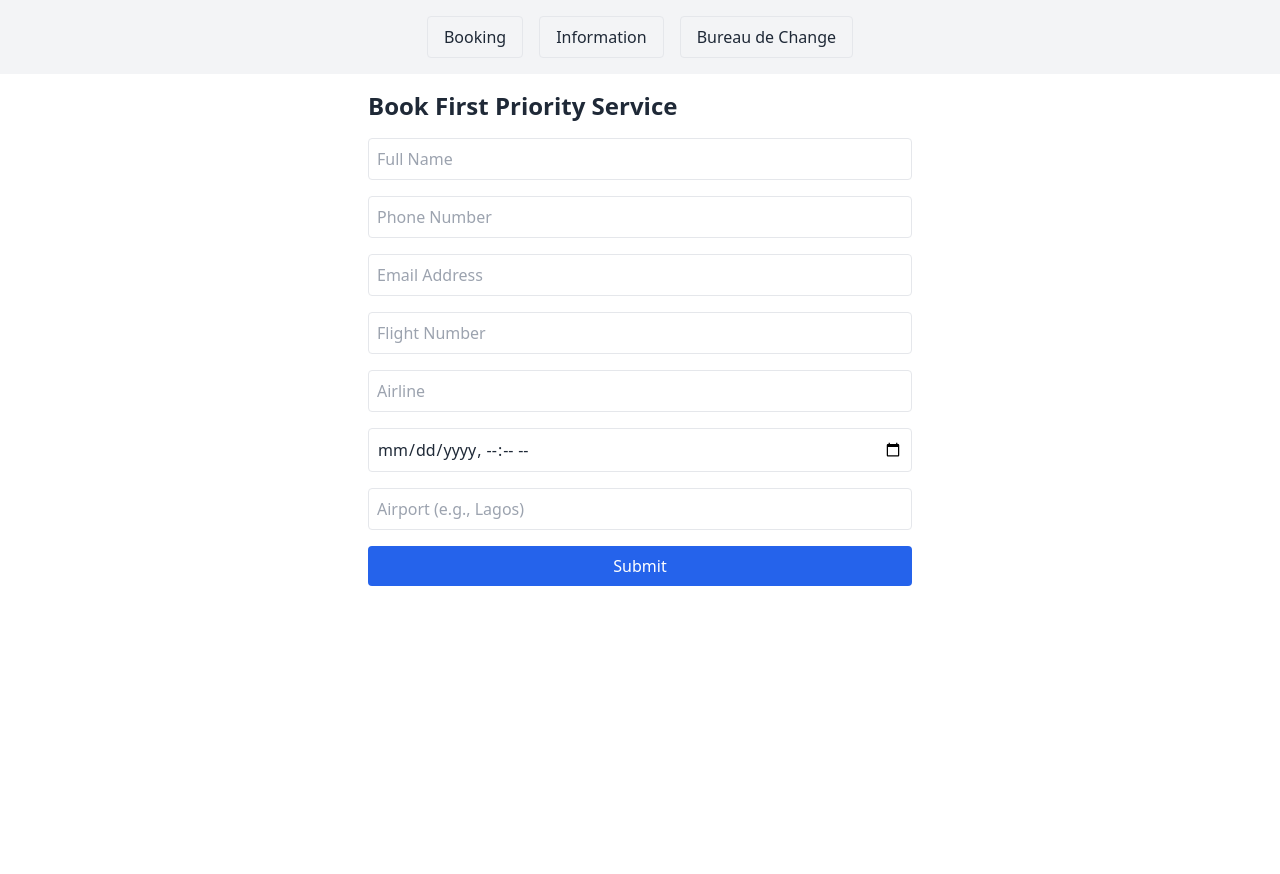
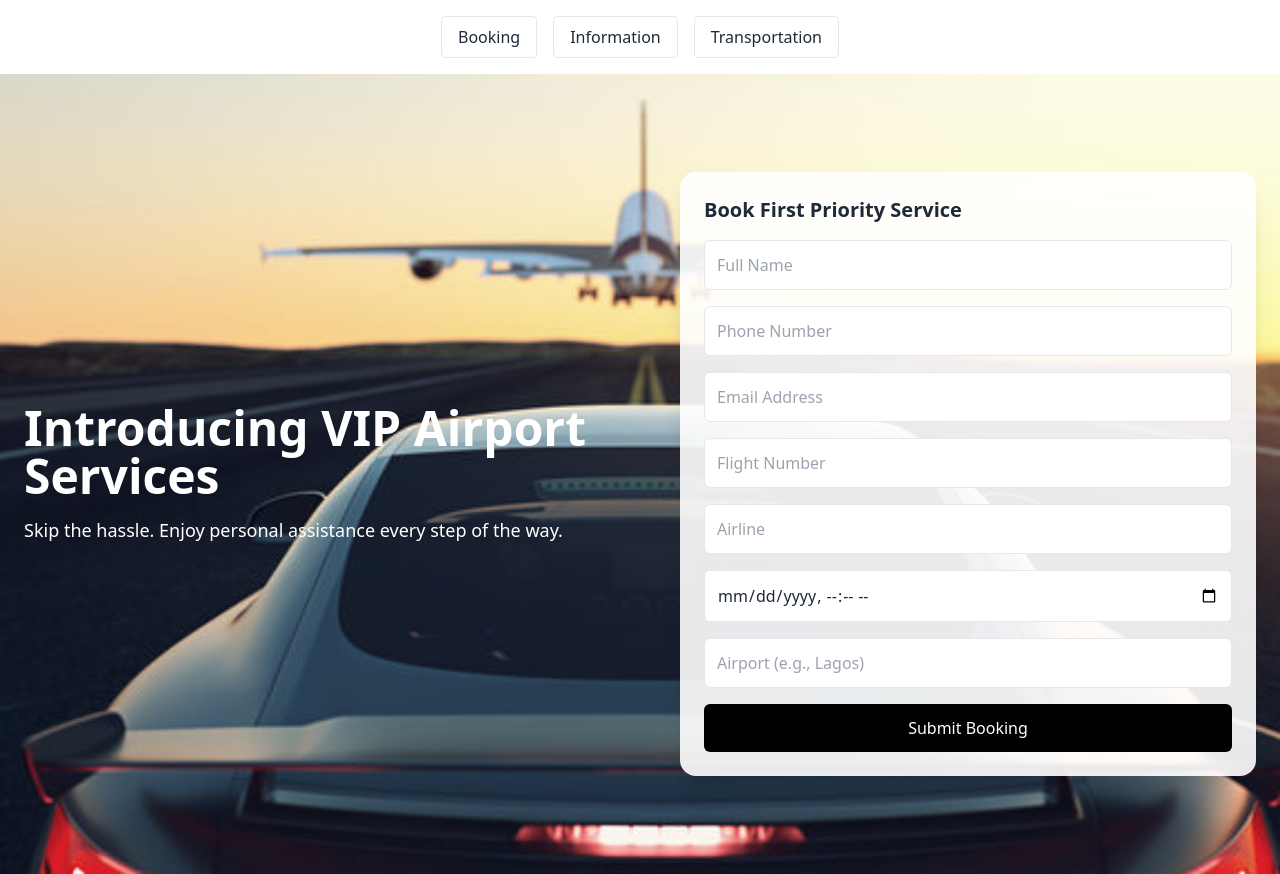
Before and after one commit to dlegend4000/first-priority-app, a React (Vite) app: page / in a window 1280 px wide. Before the commit the page ends 800 px from the top, so only its background shows below. Built offline with nearby package versions, Linux system fonts and the light colour scheme.

Commit message:
booking page update

```diff
--- a/src/App.jsx
+++ b/src/App.jsx
@@ -33,24 +33,33 @@ const Booking = () => {
   };
 
   return (
-    <div className="p-4 max-w-xl mx-auto">
-      <h1 className="text-2xl font-bold mb-4">Book First Priority Service</h1>
+    <div className="relative min-h-screen bg-cover bg-center flex flex-col md:flex-row items-center justify-between px-6 py-12" style={{ backgroundImage: "url('carplane.jpg')" }}>
+      <div className="text-white max-w-xl md:text-left text-center mb-10 md:mb-0">
+        <h1 className="text-4xl md:text-5xl font-bold leading-tight">Introducing VIP Airport Services</h1>
+        <p className="text-lg mt-4 font-light">Skip the hassle. Enjoy personal assistance every step of the way.</p>
+      </div>
+
+      <div className="bg-white bg-opacity-90 p-6 rounded-2xl shadow-xl w-full max-w-xl">
+        <h1 className="text-xl font-semibold mb-4 text-gray-800">Book First Priority Service</h1>
         {submitted ? (
           <div className="text-green-600">
             Thank you! You will be contacted on WhatsApp for confirmation and payment.
           </div>
         ) : (
           <form onSubmit={handleSubmit} className="grid gap-4">
-          <input className="p-2 border rounded" name="name" placeholder="Full Name" onChange={handleChange} required />
-          <input className="p-2 border rounded" name="phone" placeholder="Phone Number" onChange={handleChange} required />
-          <input className="p-2 border rounded" name="email" placeholder="Email Address" type="email" onChange={handleChange} required />
-          <input className="p-2 border rounded" name="flightNumber" placeholder="Flight Number" onChange={handleChange} required />
-          <input className="p-2 border rounded" name="airline" placeholder="Airline" onChange={handleChange} required />
-          <input className="p-2 border rounded" name="arrivalTime" placeholder="Arrival Date & Time" type="datetime-local" onChange={handleChange} required />
-          <input className="p-2 border rounded" name="airport" placeholder="Airport (e.g., Lagos)" onChange={handleChange} required />
-          <button className="bg-blue-600 text-white py-2 px-4 rounded" type="submit">Submit</button>
+            <input className="p-3 border rounded-md" name="name" placeholder="Full Name" onChange={handleChange} required />
+            <input className="p-3 border rounded-md" name="phone" placeholder="Phone Number" onChange={handleChange} required />
+            <input className="p-3 border rounded-md" name="email" placeholder="Email Address" type="email" onChange={handleChange} required />
+            <input className="p-3 border rounded-md" name="flightNumber" placeholder="Flight Number" onChange={handleChange} required />
+            <input className="p-3 border rounded-md" name="airline" placeholder="Airline" onChange={handleChange} required />
+            <input className="p-3 border rounded-md" name="arrivalTime" placeholder="Arrival Date & Time" type="datetime-local" onChange={handleChange} required />
+            <input className="p-3 border rounded-md" name="airport" placeholder="Airport (e.g., Lagos)" onChange={handleChange} required />
+            <button className="bg-black text-white py-3 px-6 rounded-md hover:bg-gray-800 transition" type="submit">
+              Submit Booking
+            </button>
           </form>
         )}
+      </div>
     </div>
   );
 };
@@ -111,29 +120,39 @@ const Info = () => (
   </div>
 );
 
-const BureauDeChange = () => {
-  const [rates, setRates] = useState(null);
-
-  useEffect(() => {
-    fetch("https://api.exchangerate-api.com/v4/latest/NGN")
-      .then(res => res.json())
-      .then(data => setRates(data.rates));
-  }, []);
+const Transportation = () => {
+  const vehicles = [
+    {
+      name: "Toyota Corolla (4-seater)",
+      image: "/vehicles/corolla.jpg"
+    },
+    {
+      name: "Toyota Sienna (7-seater)",
+      image: "/vehicles/sienna.jpg"
+    },
+    {
+      name: "Mercedes-Benz V-Class (7-seater Luxury)",
+      image: "/vehicles/vclass.jpg"
+    },
+    {
+      name: "Toyota Hiace (14-seater)",
+      image: "/vehicles/hiace.jpg"
+    }
+  ];
 
   return (
-    <div className="p-4 max-w-2xl mx-auto">
-      <h1 className="text-2xl font-bold mb-4">Bureau de Change</h1>
-      {rates ? (
-        <ul className="space-y-1">
-          {['USD', 'EUR', 'GBP', 'CAD'].map(currency => (
-            <li key={currency}>
-              1 {currency} = {(1 / rates[currency]).toFixed(2)} NGN
-            </li>
+    <div className="p-6 max-w-6xl mx-auto">
+      <h1 className="text-3xl font-bold mb-6 text-center">Our Airport Transfer Fleet</h1>
+      <div className="grid grid-cols-1 sm:grid-cols-2 lg:grid-cols-3 gap-6">
+        {vehicles.map((vehicle, index) => (
+          <div key={index} className="rounded-xl overflow-hidden shadow-lg bg-white">
+            <img src={vehicle.image} alt={vehicle.name} className="w-full h-56 object-cover" />
+            <div className="p-4">
+              <h2 className="text-lg font-semibold">{vehicle.name}</h2>
+            </div>
+          </div>
         ))}
-        </ul>
-      ) : (
-        <p>Loading exchange rates...</p>
-      )}
+      </div>
     </div>
   );
 };
@@ -142,15 +161,15 @@ export default function App() {
   const [page, setPage] = useState("booking");
 
   return (
-    <div className="min-h-screen">
-      <nav className="p-4 bg-gray-100 flex justify-center gap-4">
+    <div className="min-h-screen bg-gray-50">
+      <nav className="p-4 bg-white shadow flex justify-center gap-4">
         <button className="border px-4 py-2 rounded" onClick={() => setPage("booking")}>Booking</button>
         <button className="border px-4 py-2 rounded" onClick={() => setPage("info")}>Information</button>
-        <button className="border px-4 py-2 rounded" onClick={() => setPage("exchange")}>Bureau de Change</button>
+        <button className="border px-4 py-2 rounded" onClick={() => setPage("transport")}>Transportation</button>
       </nav>
       {page === "booking" && <Booking />}
       {page === "info" && <Info />}
-      {page === "exchange" && <BureauDeChange />}
+      {page === "transport" && <Transportation />}
     </div>
   );
 }
```
Also changed, not shown: public/carplane.jpg (added). Lines whose indentation alone changed are shown as unchanged.
